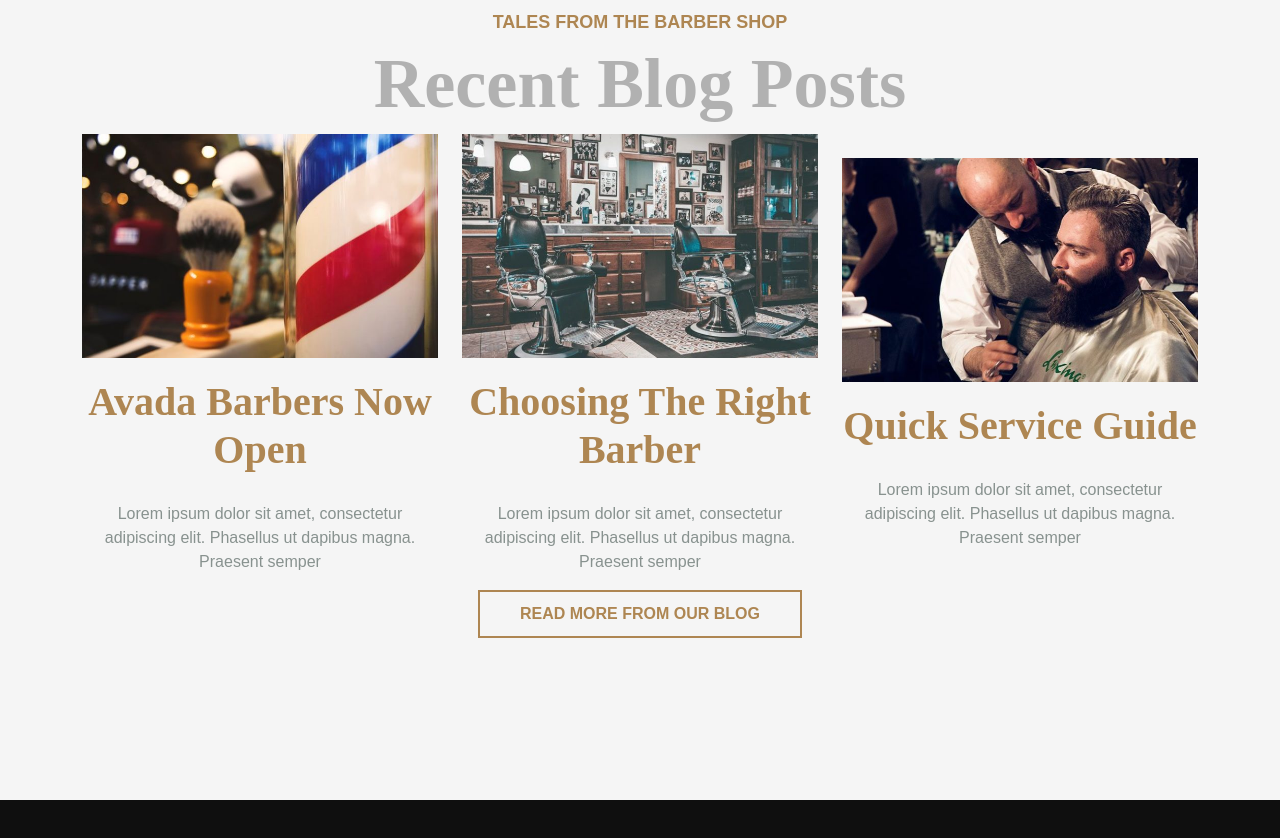
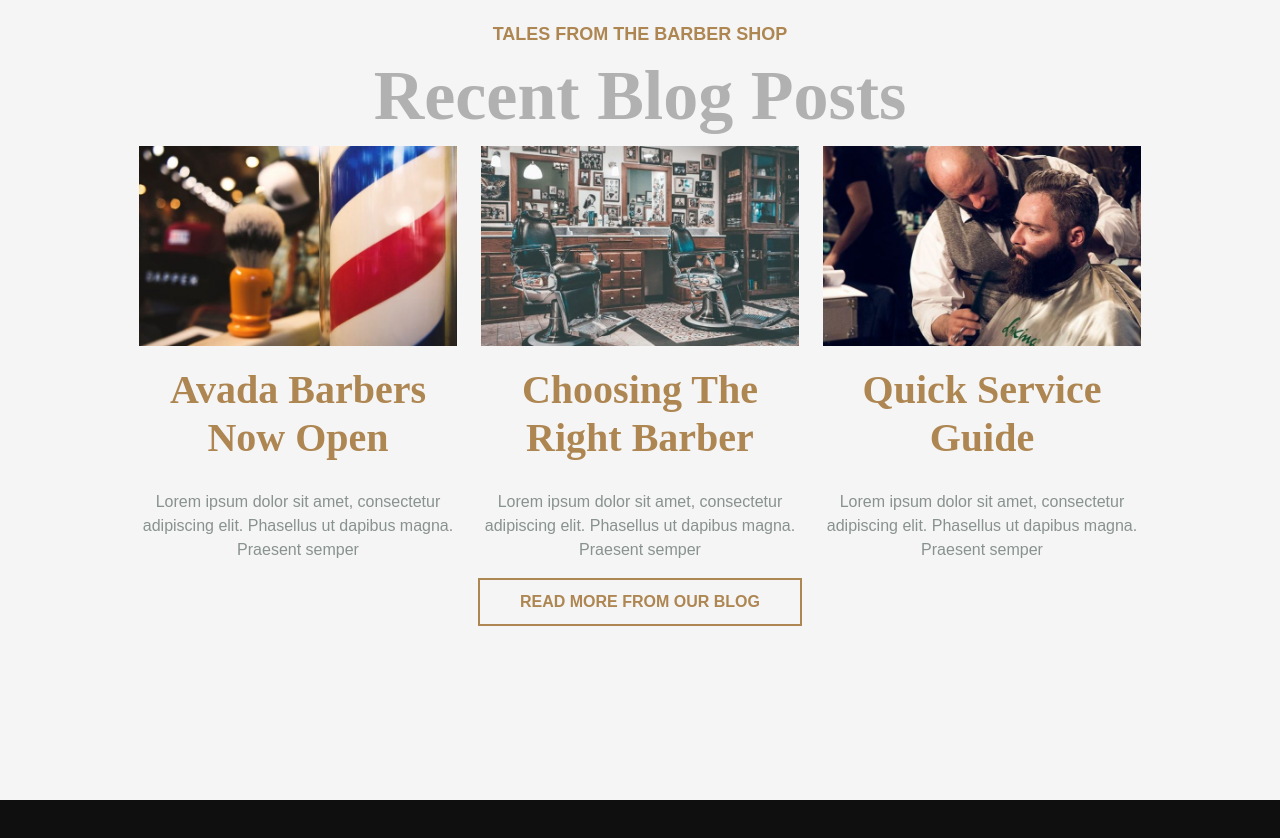
Before and after one commit to GianmarcoRuffi/proj-html-vuejs, a Vue app: page / in a window 1280 px wide. Shown: the part 4780-5618 px from the top of the page. Built offline with nearby package versions, Linux system fonts and the light colour scheme; a small style sheet from the web is missing.

Commit message:
Fixed posts

```diff
--- a/src/components/CardBlog.vue
+++ b/src/components/CardBlog.vue
@@ -1,12 +1,14 @@
 <template>
   <div
-    class="component-card col-4 d-flex flex-column justify-content-center align-items-center"
+    class="component-card fixed-col d-flex flex-column justify-content-center align-items-center"
   >
-    <img
-      :src="require(`../assets/img/${imgURL}`)"
-      alt="service"
-      class="img-fluid"
-    />
+    <div class="img-wrap">
+      <img
+        :src="require(`../assets/img/${imgURL}`)"
+        alt="service"
+        class="img-fluid"
+      />
+    </div>
 
     <h1>{{ title }}</h1>
     <p>
@@ -29,6 +31,10 @@
 
 <style scoped lang="scss">
 @import "./src/styles/vars.scss";
+
+.fixed-col {
+  width: 30%;
+}
 
 .component-card {
   text-align: center;
```
